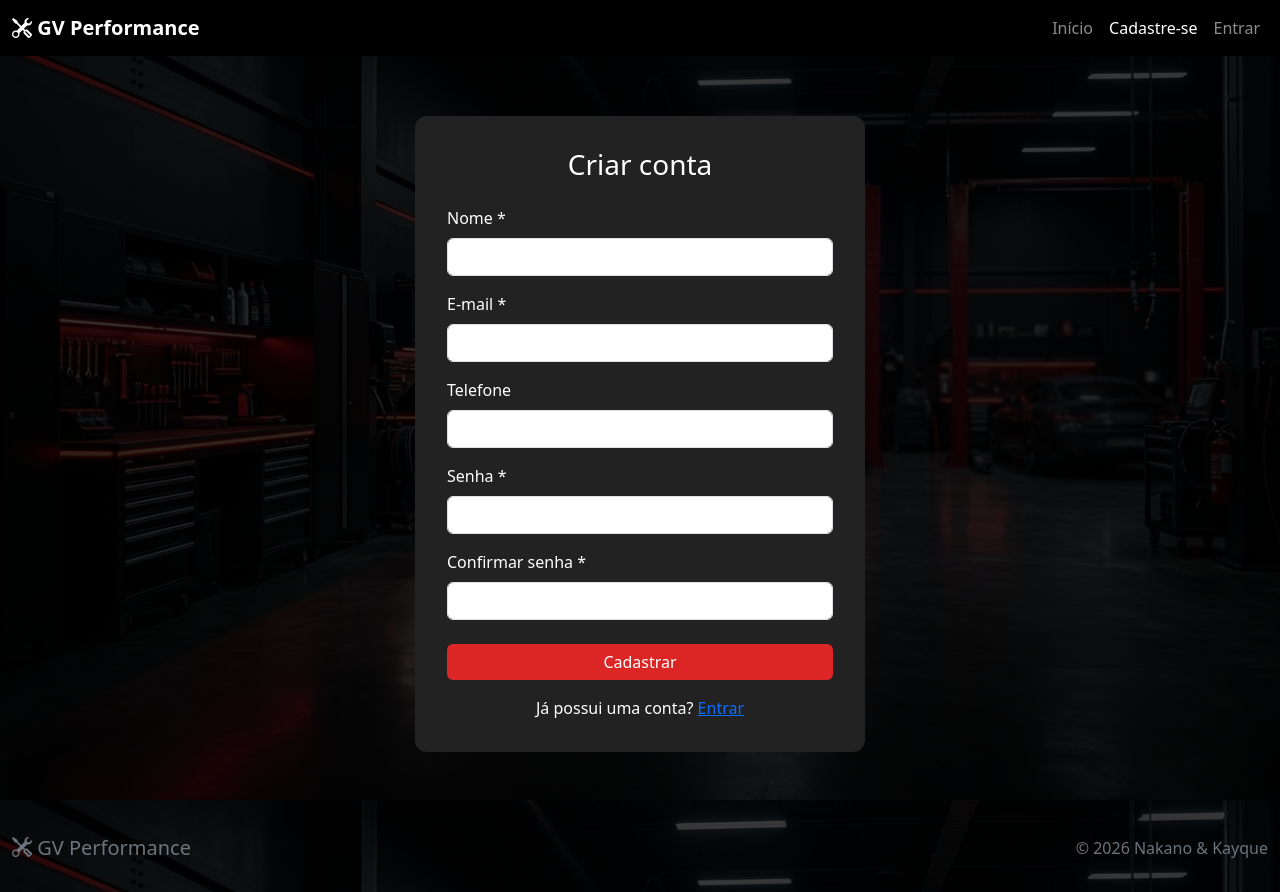
After one commit to Gustavo-Nakano/oficina_mecanica, a PHP site: page /cadastro.php in a window 1280 px wide. The commit adds this page. Run offline with PHP 8.4, Linux system fonts and the light colour scheme.

Commit message:
login cadastro e logout construídos e quase finalizados

```diff
--- /dev/null
+++ b/cadastro.php
@@ -0,0 +1,197 @@
+<?php
+require __DIR__ . '/config/conn.php';
+
+$erro = '';
+
+if ($_SERVER['REQUEST_METHOD'] === 'POST') {
+    $nome = trim($_POST['nome'] ?? '');
+    $email = trim($_POST['email'] ?? '');
+    $telefone = trim($_POST['telefone'] ?? '');
+    $senha = $_POST['senha'] ?? '';
+    $confirma = $_POST['confirma'] ?? '';
+
+    if ($nome === '' || $email === '' || $senha === '') {
+        $erro = 'Preencha todos os campos obrigatórios.';
+    } elseif (!filter_var($email, FILTER_VALIDATE_EMAIL)) {
+        $erro = 'E-mail inválido.';
+    } elseif (strlen($senha) < 6) {
+        $erro = 'A senha deve ter pelo menos 6 caracteres.';
+    } elseif ($senha !== $confirma) {
+        $erro = 'As senhas não coincidem.';
+    } else {
+        $stmt = mysqli_prepare($conn, 'SELECT id FROM usuarios WHERE email = ?');
+        mysqli_stmt_bind_param($stmt, 's', $email);
+        mysqli_stmt_execute($stmt);
+        mysqli_stmt_store_result($stmt);
+        $existe = mysqli_stmt_num_rows($stmt) > 0;
+        mysqli_stmt_close($stmt);
+
+        if ($existe) {
+            $erro = 'Este e-mail já está cadastrado.';
+        } else {
+            $hash = password_hash($senha, PASSWORD_DEFAULT);
+            $resultado = mysqli_query($conn, 'SELECT COUNT(*) AS total FROM usuarios');
+$total = mysqli_fetch_assoc($resultado)['total'];
+
+$tipo = ($total == 0) ? 'admin' : 'cliente';
+
+            $stmt = mysqli_prepare(
+                $conn,
+                'INSERT INTO usuarios (nome, email, senha, telefone, tipo) VALUES (?, ?, ?, ?, ?)'
+            );
+            mysqli_stmt_bind_param($stmt, 'sssss', $nome, $email, $hash, $telefone, $tipo);
+            mysqli_stmt_execute($stmt);
+            mysqli_stmt_close($stmt);
+
+            $novo_id = mysqli_insert_id($conn);
+
+            session_regenerate_id(true);
+            $_SESSION['usuario_id'] = $novo_id;
+            $_SESSION['usuario_nome'] = $nome;
+            $_SESSION['usuario_tipo'] = $tipo;
+
+            redirecionar_por_tipo($tipo);
+        }
+    }
+}
+?>
+<!doctype html>
+<html lang="pt-br">
+<head>
+    <meta charset="utf-8">
+    <meta name="viewport" content="width=device-width, initial-scale=1">
+    <title>GV Performance</title>
+    <link href="https://cdn.jsdelivr.net/npm/bootstrap@5.3.8/dist/css/bootstrap.min.css" rel="stylesheet">
+    <link rel="stylesheet" href="https://cdn.jsdelivr.net/npm/bootstrap-icons@1.11.3/font/bootstrap-icons.min.css"/>
+    <style>
+
+        body{background-image:
+            linear-gradient(rgba(0,0,0,0.75), rgba(0,0,0,0.85)),
+            url('/oficina_mecanica/src/bkg03.jpg');
+            background-size: cover;
+            background-position: center;
+                background-attachment: fixed;
+                background-color: #000000;
+    }
+
+    .navbar{
+        background-color: #000000;
+    }
+
+        .box { max-width: 450px; margin: 60px auto;
+        background: #222;
+        padding: 2rem;
+        border-radius: 12px;
+    color: #fff;}
+
+        .btn-red { background-color: #dc2626;
+        color: #fff;
+        border: none;
+        width: 100%; }
+
+        .btn-red:hover { background-color: #b91c1c;
+        color: #fff; }
+
+        .btn-entrar { background-color: #dc2626;
+            color: #ffffff;
+            border: none;}
+    </style>
+</head>
+<body>
+
+<header>
+
+<nav class="navbar navbar-expand-lg navbar-dark">
+
+    <div class="container-fluid">
+
+        <a class="navbar-brand fw-bold" href="index.php">
+            <i class="bi bi-tools"></i>
+            GV Performance
+        </a>
+
+        <button
+            class="navbar-toggler"
+            type="button"
+            data-bs-toggle="collapse"
+            data-bs-target="#menu">
+
+            <span class="navbar-toggler-icon"></span>
+
+        </button>
+
+        <div class="collapse navbar-collapse" id="menu">
+
+            <ul class="navbar-nav ms-auto">
+
+                <li class="nav-item">
+                    <a class="nav-link" href="index.php">
+                        Início
+                    </a>
+                </li>
+
+                <li class="nav-item">
+                    <a class="nav-link active" href="cadastro.php">
+                        Cadastre-se
+                    </a>
+                </li>
+
+                <li class="nav-item">
+                    <a class="nav-link" href="login.php">
+                        Entrar
+                    </a>
+                </li>
+
+            </ul>
+
+        </div>
+
+    </div>
+
+</nav>
+</header>
+
+<div class="container">
+    <div class="box">
+        <h3 class="mb-4 text-center">Criar conta</h3>
+
+        <?php if ($erro): ?>
+            <div class="alert alert-danger"><?= htmlspecialchars($erro) ?></div>
+        <?php endif; ?>
+
+        <form method="post" action="cadastro.php">
+            <div class="mb-3">
+                <label class="form-label">Nome *</label>
+                <input type="text" name="nome" class="form-control" required
+                       value="<?= htmlspecialchars($_POST['nome'] ?? '') ?>">
+            </div>
+            <div class="mb-3">
+                <label class="form-label">E-mail *</label>
+                <input type="email" name="email" class="form-control" required
+                       value="<?= htmlspecialchars($_POST['email'] ?? '') ?>">
+            </div>
+            <div class="mb-3">
+                <label class="form-label">Telefone</label>
+                <input type="text" name="telefone" class="form-control"
+                       value="<?= htmlspecialchars($_POST['telefone'] ?? '') ?>">
+            </div>
+            <div class="mb-3">
+                <label class="form-label">Senha *</label>
+                <input type="password" name="senha" class="form-control" required>
+            </div>
+            <div class="mb-4">
+                <label class="form-label">Confirmar senha *</label>
+                <input type="password" name="confirma" class="form-control" required>
+            </div>
+            <button type="submit" class="btn btn-red mb-3">Cadastrar</button>
+        </form>
+
+        <p class="text-center mb-0">
+            Já possui uma conta? <a href="login.php">Entrar</a>
+        </p>
+    </div>
+</div>
+
+                <?php include __DIR__ . '/includes/footer.php'; ?>
+</body>
+</html>
--- a/config/conn.php
+++ b/config/conn.php
@@ -31,3 +31,13 @@ function exigir_tipo(array $tipos): void
         exit;
     }
 }
+
+function redirecionar_por_tipo(string $tipo): void
+{
+    if ($tipo === 'admin') {
+        header('Location: /oficina_mecanica/admin/index.php');
+    } else {
+        header('Location: /oficina_mecanica/index.php');
+    }
+    exit;
+}
--- a/includes/footer.php
+++ b/includes/footer.php
@@ -1,89 +1,15 @@
-<!doctype html>
-<html lang="pt-br" >
-    <head>
-        <title>Title</title>
-        <!-- Required meta tags -->
-        <meta charset="utf-8" />
-        <meta name="viewport" content="width=device-width, initial-scale=1" />
-
-        <!-- Bootstrap CSS v5.3.8 -->
-        <link
-            href="https://cdn.jsdelivr.net/npm/bootstrap@5.3.8/dist/css/bootstrap.min.css"
-            rel="stylesheet"
-            integrity="sha384-sRIl4kxILFvY47J16cr9ZwB07vP4J8+LH7qKQnuqkuIAvNWLzeN8tE5YBujZqJLB"
-            crossorigin="anonymous"
-        />
-    </head>
-
-    <body>
-        <header>
-            <!-- place navbar here -->
-        </header>
-        <main></main>
-        <footer class="py-4">
-
+<footer class="py-4">
     <div class="container-fluid">
-
         <div class="row">
-
-            <div class="col-md-4">
-
-                <h5>
+            <div class="col-md-6">
+                <h5 class="text-secondary">
                     <i class="bi bi-tools"></i>
                     GV Performance
                 </h5>
-
-
-
-
-
             </div>
-
-            <div class="col-md-4">
-                     <p class="text-center text-secondary mb-0">
-
-            © 2026 GV Performance
-
-                 </p>
-
+            <div class="col-md-6">
+                <p class="text-end text-secondary mb-0">© 2026 Nakano & Kayque</p>
             </div>
-
-
-            <div class="col-md-4 text-md-end">
-
-                <a
-                    href="login.php"
-                    class="text-white text-decoration-none me-3">
-
-                    Entrar
-
-                </a>
-
-                <a
-                    href="cadastro.php"
-                    class="text-white text-decoration-none">
-
-                    Cadastre-se
-
-                </a>
-
-            </div>
-
         </div>
-
-
-
-
-
-
     </div>
-
 </footer>
-        <!-- Bootstrap JavaScript Bundle (includes Popper) -->
-        <script
-            src="https://cdn.jsdelivr.net/npm/bootstrap@5.3.8/dist/js/bootstrap.bundle.min.js"
-            integrity="sha384-FKyoEForCGlyvwx9Hj09JcYn3nv7wiPVlz7YYwJrWVcXK/BmnVDxM+D2scQbITxI"
-            crossorigin="anonymous"
-        ></script>
-    </body>
-</html>
```
Also changed, not shown: admin/admin.php (+1 -35 lines), cliente/cliente.php (+2 -35 lines), funcionario/funcionario.php (+1 -25 lines), index.php (+5 -6 lines), login.php (+193 -0 lines), logout.php (+8 -0 lines), pecas.php (added), src/bkg03.jpg (added).
